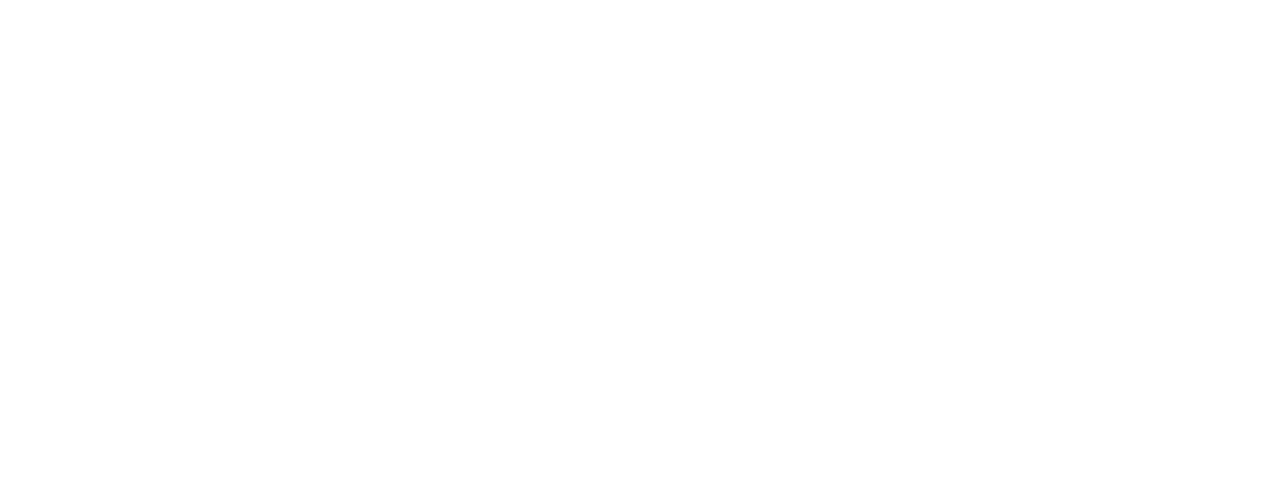
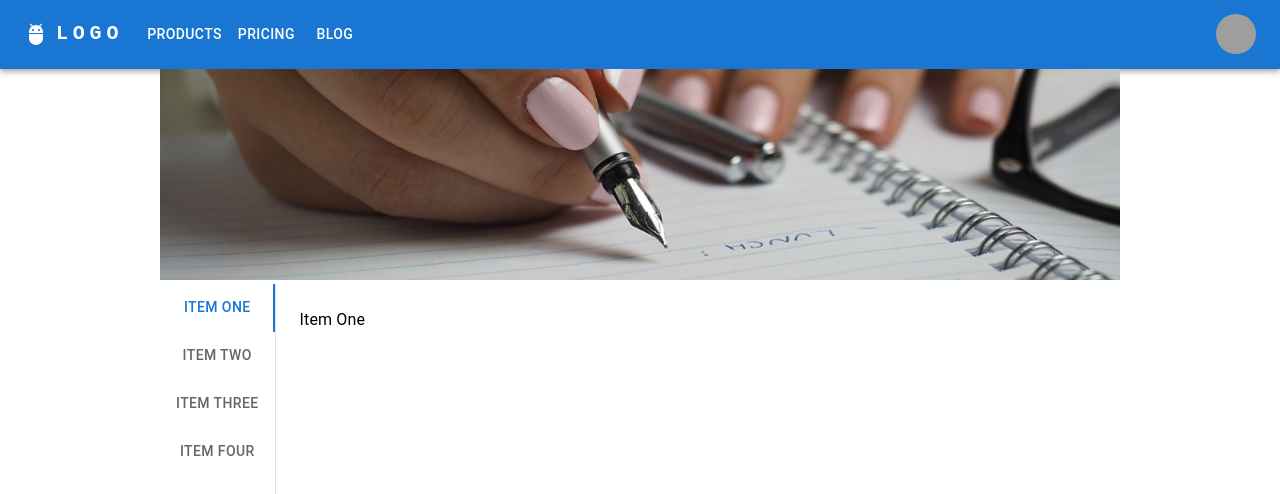
Before and after one commit to Jun0zo/DI-WORKS, a React (Create React App) app in the folder frontend/: page /detail/1/overview in a window 1280 px wide. Before the commit this address had no page. Shown: the top 494 px of the page. Built offline with nearby package versions, Linux system fonts and the light colour scheme; grey boxes are pictures that could not be loaded.

Commit message:
feat: Overview페이지에서 project title 과 verticalTabs 추가

```diff
--- a/frontend/src/App.js
+++ b/frontend/src/App.js
@@ -2,10 +2,10 @@
 import logo from "./logo.svg";
 import "./App.css";
 
-import Home from "./pages/Home";
-import About from "./pages/About";
-import Contact from "./pages/Contact";
-import Detail from "./pages/Detail";
+import Home from "src/pages/Home";
+import About from "src/pages/About";
+import Contact from "src/pages/Contact";
+import Overview from "src/pages/detail/Overview";
 
 function App() {
   return (
@@ -14,7 +14,7 @@
         <Route path="/" element={<Home />} />
         <Route path="/about" element={<About />} />
         <Route path="/contact" element={<Contact />} />
-        <Route path="/detail" element={<Detail />} />
+        <Route path="/detail/:projectIdx/overview" element={<Overview />} />
       </Routes>
     </BrowserRouter>
   );
--- /dev/null
+++ b/frontend/src/atom/projectInfoAtom.jsx
@@ -0,0 +1,6 @@
+import { atom } from "recoil";
+
+export const projectInfoAtom = atom({
+  key: "projectInfoAtom",
+  default: null,
+});
--- /dev/null
+++ b/frontend/src/components/detail/ProjectTitle.jsx
@@ -0,0 +1,15 @@
+import ProjectTitleImage from "src/projectTitleImage.png";
+
+const ProjectTitle = () => {
+  return (
+    <div>
+      <img
+        src={ProjectTitleImage}
+        alt=""
+        style={{ width: "100%", maxWidth: "100%" }}
+      />
+    </div>
+  );
+};
+
+export default ProjectTitle;
--- /dev/null
+++ b/frontend/src/components/detail/overview/Body.jsx
@@ -0,0 +1,5 @@
+const Body = () => {
+  return <div>abc</div>;
+};
+
+export default Body;
--- /dev/null
+++ b/frontend/src/components/detail/overview/VerticalTabs.jsx
@@ -0,0 +1,84 @@
+import * as React from "react";
+import PropTypes from "prop-types";
+import Tabs from "@mui/material/Tabs";
+import Tab from "@mui/material/Tab";
+import Typography from "@mui/material/Typography";
+import Box from "@mui/material/Box";
+
+function TabPanel(props) {
+  const { children, value, index, ...other } = props;
+
+  return (
+    <div
+      role="tabpanel"
+      hidden={value !== index}
+      id={`vertical-tabpanel-${index}`}
+      aria-labelledby={`vertical-tab-${index}`}
+      {...other}
+    >
+      {value === index && (
+        <Box sx={{ p: 3 }}>
+          <Typography>{children}</Typography>
+        </Box>
+      )}
+    </div>
+  );
+}
+
+TabPanel.propTypes = {
+  children: PropTypes.node,
+  index: PropTypes.number.isRequired,
+  value: PropTypes.number.isRequired,
+};
+
+function a11yProps(index) {
+  return {
+    id: `vertical-tab-${index}`,
+    "aria-controls": `vertical-tabpanel-${index}`,
+  };
+}
+
+export default function VerticalTabs() {
+  const [value, setValue] = React.useState(0);
+
+  const handleChange = (event, newValue) => {
+    setValue(newValue);
+  };
+
+  return (
+    <Box
+      sx={{
+        flexGrow: 1,
+        bgcolor: "background.paper",
+        display: "flex",
+        height: 300,
+      }}
+    >
+      <Tabs
+        orientation="vertical"
+        variant="scrollable"
+        value={value}
+        onChange={handleChange}
+        aria-label="Vertical tabs example"
+        sx={{ borderRight: 1, borderColor: "divider" }}
+      >
+        <Tab label="Item One" {...a11yProps(0)} />
+        <Tab label="Item Two" {...a11yProps(1)} />
+        <Tab label="Item Three" {...a11yProps(2)} />
+        <Tab label="Item Four" {...a11yProps(3)} />
+      </Tabs>
+      <TabPanel value={value} index={0}>
+        Item One
+      </TabPanel>
+      <TabPanel value={value} index={1}>
+        Item Two
+      </TabPanel>
+      <TabPanel value={value} index={2}>
+        Item Three
+      </TabPanel>
+      <TabPanel value={value} index={3}>
+        Item Four
+      </TabPanel>
+    </Box>
+  );
+}
--- a/frontend/src/pages/Detail.jsx
+++ /dev/null
@@ -1,18 +0,0 @@
-import React, { useState } from "react";
-import { useParams } from "react-router-dom";
-import Layout from "src/components/layout/Layout";
-
-import { Box } from "@mui/material";
-
-const Detail = () => {
-  // const { projectName } = useParams();
-
-  useState(() => {}, []);
-  return (
-    <Layout>
-      <Box sx={{ paddingLeft: 20, paddingRight: 20 }}>abd</Box>
-    </Layout>
-  );
-};
-
-export default Detail;
--- /dev/null
+++ b/frontend/src/pages/detail/Overview.jsx
@@ -0,0 +1,33 @@
+import React, { useEffect, useState } from "react";
+import { useParams } from "react-router-dom";
+import { Box } from "@mui/material";
+
+import Layout from "src/components/layout/Layout";
+
+import ProjectTitle from "src/components/detail/ProjectTitle";
+import VerticalTabs from "src/components/detail/overview/VerticalTabs";
+import Body from "src/components/detail/overview/Body";
+
+const Detail = () => {
+  const { projectIdx } = useParams();
+  // const projectIdx = 1;
+  let [error, setError] = useState(null);
+
+  useEffect(() => {
+    try {
+      // const data = getData(projectIdx);
+    } catch (error) {
+      setError(error.message);
+    }
+  }, []);
+  return (
+    <Layout>
+      <Box sx={{ paddingLeft: 20, paddingRight: 20 }}>
+        <ProjectTitle />
+        <VerticalTabs />
+      </Box>
+    </Layout>
+  );
+};
+
+export default Detail;
```
Also changed, not shown: frontend/src/hooks/useProjectInfo copy.jsx (renamed from frontend/src/hooks/use.jsx, +12 -17 lines), frontend/src/hooks/useProjectInfo.jsx (added, +23 -0 lines), frontend/src/projectTitleImage.png (added).
